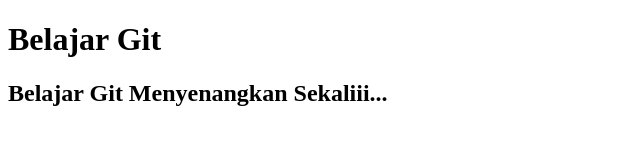
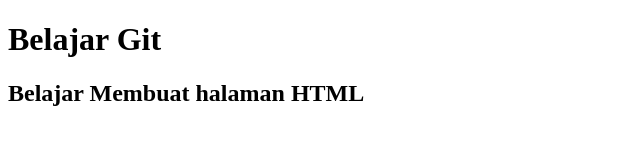
Before and after one commit to marisapuspita/perpustakaan, a plain HTML site: page index1.html in a window 1280 px wide. Shown: the whole page, without its empty margins (0-640 px from the left). Drawn offline with Linux system fonts and the light colour scheme.

Commit message:
commit pertama

```diff
--- a/index1.html
+++ b/index1.html
@@ -9,5 +9,5 @@
 
 </body>
 <h1>Belajar Git</h1>
-<h2>Belajar Git Menyenangkan Sekaliii...</h2>
+<h2>Belajar Membuat halaman HTML</h2>
 </html>
```
